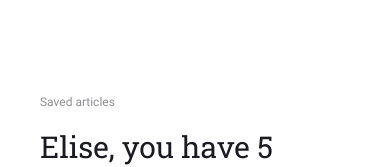
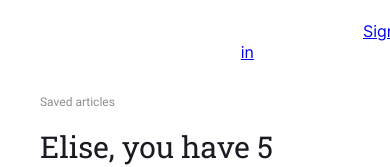
Before and after one commit to idenispankov/news-explorer-frontend, a React (Create React App) app: page /saved-news in a window 390 px wide. Shown: the top 167 px of the page. Built offline with nearby package versions, Linux system fonts and the light colour scheme.

Commit message:
navbar in progress, sigin signout works

```diff
--- a/src/components/App/App.js
+++ b/src/components/App/App.js
@@ -11,7 +11,7 @@ import Main from '../Main/Main.js';
 import Navigation from '../Navigation/Navigation.js';
 
 function App() {
-  const [loggedin, setLoggedin] = useState(true);
+  const [loggedin, setLoggedin] = useState(false);
   const [isArticles, setIsArticles] = useState(false);
   return (
     <div className='app'>
--- a/src/components/Card/Card.css
+++ b/src/components/Card/Card.css
@@ -164,6 +164,10 @@
     top: 8px;
     right: 8px;
   }
+  .card__delete {
+    top: 8px;
+    right: 8px;
+  }
   .card__keyword {
     top: 8px;
     left: 8px;
@@ -193,6 +197,10 @@
     top: 16px;
     right: 16px;
   }
+  .card__delete {
+    top: 16px;
+    right: 16px;
+  }
   .card__keyword {
     top: 16px;
     left: 16px;
--- a/src/components/Card/Card.js
+++ b/src/components/Card/Card.js
@@ -22,7 +22,6 @@ const Card = ({ loggedin, isArticles }) => {
         ) : (
           <button className='card__save'></button>
         )}
-        {/* <button className='card__save'></button> */}
         {isArticles && <p className='card__keyword'>Nature</p>}
         {!loggedin && <p className='card__signin'>Sign in to save articles</p>}
       </div>
--- a/src/components/Navigation/Navigation.js
+++ b/src/components/Navigation/Navigation.js
@@ -5,7 +5,11 @@ import { useState } from 'react';
 import { NavLink } from 'react-router-dom';
 
 const Navigation = ({ loggedin, setLoggedin, isArticles, setIsArticles }) => {
-  const [menuOpen, setMenuOpen] = useState(false);
+  const onLogout = () => {
+    setIsArticles(false);
+    setLoggedin(false);
+  };
+
   return (
     <nav className={`navbar ${isArticles && 'navbar_type_light'}`}>
       <NavLink
@@ -35,27 +39,22 @@ const Navigation = ({ loggedin, setLoggedin, isArticles, setIsArticles }) => {
                 'navbar__link_type_light navbar__link-active_type_light'
               }`}
             >
-              Saved News
+              Saved Articles
+            </NavLink>
+            <NavLink to='/' onClick={onLogout}>
+              Sign out
             </NavLink>
           </>
         ) : (
-          ''
+          <NavLink to='/' onClick={() => setLoggedin(true)}>
+            Sign in
+          </NavLink>
         )}
       </div>
     </nav>
     //
     //     {loggedin ? (
     //       <>
-    //         <NavLink
-    //           onClick={() => setActive(true)}
-    //           to='/saved-news'
-    //           className={`navbar__link ${
-    //             active &&
-    //             'navbar__link_type_light navbar__link-active_type_light'
-    //           }`}
-    //         >
-    //           Saved Artciles
-    //         </NavLink>
     //         <NavLink
     //           onClick={() => setLoggedin(false)}
     //           to='signin'
```
